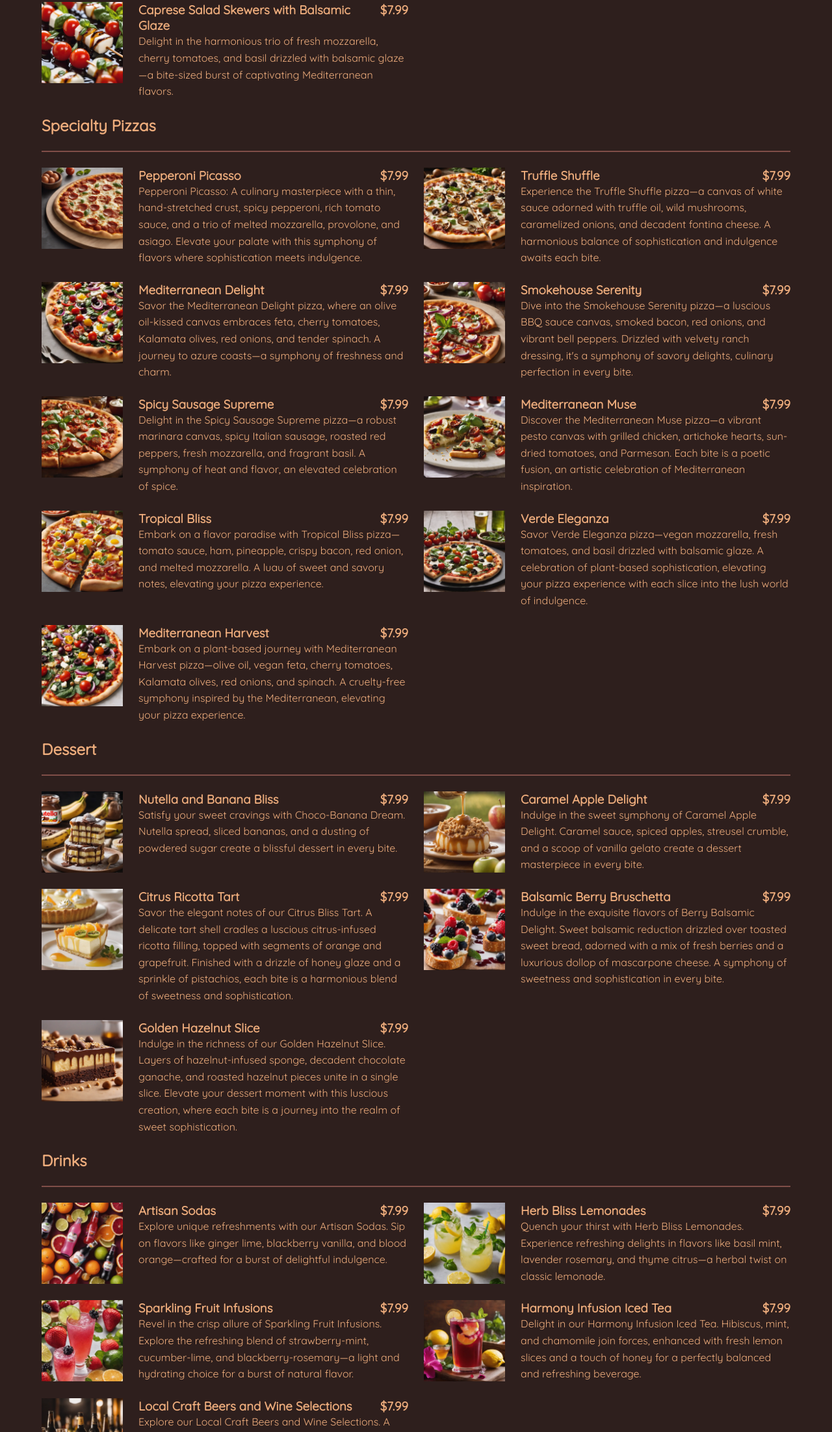
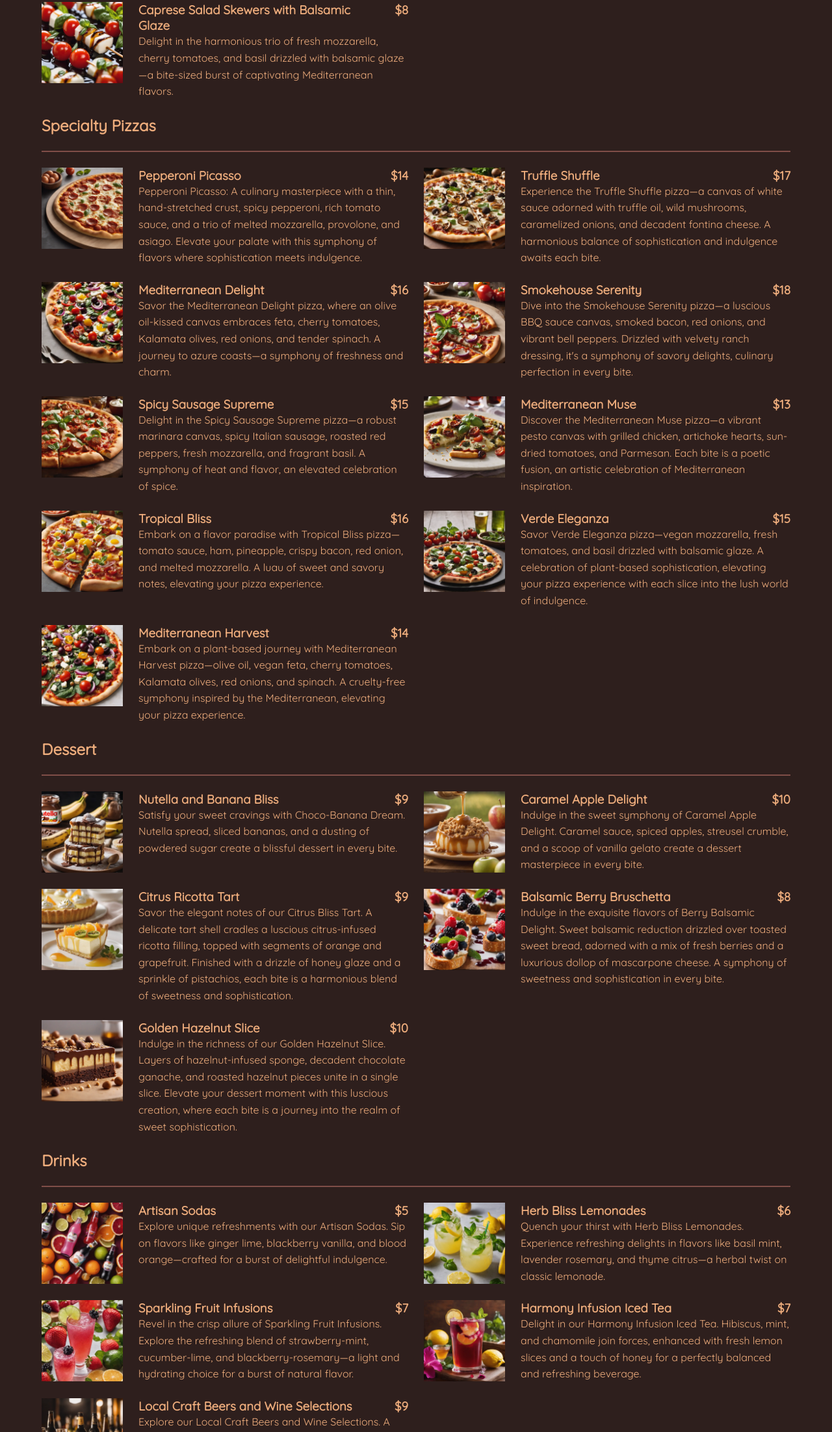
Before and after one commit to k-spinks/artisans-slice, a plain HTML site: page index.html in a window 1280 px wide. Shown: the part 1254-3458 px from the top of the page at 65% size. Drawn offline with Linux system fonts and the light colour scheme.

Commit message:
Updated pirces
Updated the prices for items within the menu section

```diff
--- a/index.html
+++ b/index.html
@@ -91,7 +91,7 @@
           <div class="menu-item-text">
             <h3 class="menu-item-heading">
               <span class="menu-item-name">Truffle Parmesan Fries</span>
-              <span class="menu-item-price">$10</span>
+              <span class="menu-item-price">$8</span>
             </h3>
             <p class="menu-item-description">Elevate appetites with Truffle Parmesan Fries—crispy hand-cut fries seasoned with truffle oil, grated Parmesan, and a sprinkle of parsley. A tantalizing blend of earthy richness and savory indulgence.</p>
           </div>
@@ -113,7 +113,7 @@
           <div class="menu-item-text">
             <h3 class="menu-item-heading">
               <span class="menu-item-name">Mozzarella Sticks with Sun-Dried Tomato Pesto</span>
-              <span class="menu-item-price">$7.99</span>
+              <span class="menu-item-price">$7</span>
             </h3>
             <p class="menu-item-description">Savor a sophisticated twist on a classic favorite: Crispy mozzarella sticks paired with tangy sun-dried tomato pesto, a delightful indulgence in every bite.</p>
           </div>
@@ -124,7 +124,7 @@
           <div class="menu-item-text">
             <h3 class="menu-item-heading">
               <span class="menu-item-name">Roasted Garlic and Herb Focaccia Bread</span>
-              <span class="menu-item-price">$7.99</span>
+              <span class="menu-item-price">$6</span>
             </h3>
             <p class="menu-item-description">Indulge in the rich infusion of roasted garlic and herbs in our Focaccia Bread—an aromatic delight that captivates and satisfies your taste buds.</p>
           </div>
@@ -135,7 +135,7 @@
           <div class="menu-item-text">
             <h3 class="menu-item-heading">
               <span class="menu-item-name">Caprese Salad Skewers with Balsamic Glaze</span>
-              <span class="menu-item-price">$7.99</span>
+              <span class="menu-item-price">$8</span>
             </h3>
             <p class="menu-item-description">Delight in the harmonious trio of fresh mozzarella, cherry tomatoes, and basil drizzled with balsamic glaze—a bite-sized burst of captivating Mediterranean flavors.</p>
           </div>
@@ -153,7 +153,7 @@
           <div class="menu-item-text">
             <h3 class="menu-item-heading">
               <span class="menu-item-name">Pepperoni Picasso</span>
-              <span class="menu-item-price">$7.99</span>
+              <span class="menu-item-price">$14</span>
             </h3>
             <p class="menu-item-description">
               Pepperoni Picasso: A culinary masterpiece with a thin, hand-stretched crust, spicy pepperoni, rich tomato sauce, and a trio of melted mozzarella, provolone, and asiago. Elevate your palate with this symphony of flavors where sophistication meets indulgence.</p>
@@ -165,7 +165,7 @@
           <div class="menu-item-text">
             <h3 class="menu-item-heading">
               <span class="menu-item-name">Truffle Shuffle</span>
-              <span class="menu-item-price">$7.99</span>
+              <span class="menu-item-price">$17</span>
             </h3>
             <p class="menu-item-description">Experience the Truffle Shuffle pizza—a canvas of white sauce adorned with truffle oil, wild mushrooms, caramelized onions, and decadent fontina cheese. A harmonious balance of sophistication and indulgence awaits each bite.
             </p>
@@ -177,7 +177,7 @@
           <div class="menu-item-text">
             <h3 class="menu-item-heading">
               <span class="menu-item-name">Mediterranean Delight</span>
-              <span class="menu-item-price">$7.99</span>
+              <span class="menu-item-price">$16</span>
             </h3>
             <p class="menu-item-description">Savor the Mediterranean Delight pizza, where an olive oil-kissed canvas embraces feta, cherry tomatoes, Kalamata olives, red onions, and tender spinach. A journey to azure coasts—a symphony of freshness and charm.</p>
           </div>
@@ -188,7 +188,7 @@
           <div class="menu-item-text">
             <h3 class="menu-item-heading">
               <span class="menu-item-name">Smokehouse Serenity</span>
-              <span class="menu-item-price">$7.99</span>
+              <span class="menu-item-price">$18</span>
             </h3>
             <p class="menu-item-description">Dive into the Smokehouse Serenity pizza—a luscious BBQ sauce canvas, smoked bacon, red onions, and vibrant bell peppers. Drizzled with velvety ranch dressing, it's a symphony of savory delights, culinary perfection in every bite.</p>
           </div>
@@ -199,7 +199,7 @@
           <div class="menu-item-text">
             <h3 class="menu-item-heading">
               <span class="menu-item-name">Spicy Sausage Supreme</span>
-              <span class="menu-item-price">$7.99</span>
+              <span class="menu-item-price">$15</span>
             </h3>
             <p class="menu-item-description">
               Delight in the Spicy Sausage Supreme pizza—a robust marinara canvas, spicy Italian sausage, roasted red peppers, fresh mozzarella, and fragrant basil. A symphony of heat and flavor, an elevated celebration of spice.</p>
@@ -211,7 +211,7 @@
           <div class="menu-item-text">
             <h3 class="menu-item-heading">
               <span class="menu-item-name">Mediterranean Muse</span>
-              <span class="menu-item-price">$7.99</span>
+              <span class="menu-item-price">$13</span>
             </h3>
             <p class="menu-item-description">
               Discover the Mediterranean Muse pizza—a vibrant pesto canvas with grilled chicken, artichoke hearts, sun-dried tomatoes, and Parmesan. Each bite is a poetic fusion, an artistic celebration of Mediterranean inspiration.</p>
@@ -223,7 +223,7 @@
           <div class="menu-item-text">
             <h3 class="menu-item-heading">
               <span class="menu-item-name">Tropical Bliss</span>
-              <span class="menu-item-price">$7.99</span>
+              <span class="menu-item-price">$16</span>
             </h3>
             <p class="menu-item-description">Embark on a flavor paradise with Tropical Bliss pizza—tomato sauce, ham, pineapple, crispy bacon, red onion, and melted mozzarella. A luau of sweet and savory notes, elevating your pizza experience.</p>
           </div>
@@ -234,7 +234,7 @@
           <div class="menu-item-text">
             <h3 class="menu-item-heading">
               <span class="menu-item-name">Verde Eleganza</span>
-              <span class="menu-item-price">$7.99</span>
+              <span class="menu-item-price">$15</span>
             </h3>
             <p class="menu-item-description">Savor Verde Eleganza pizza—vegan mozzarella, fresh tomatoes, and basil drizzled with balsamic glaze. A celebration of plant-based sophistication, elevating your pizza experience with each slice into the lush world of indulgence.</p>
           </div>
@@ -245,7 +245,7 @@
           <div class="menu-item-text">
             <h3 class="menu-item-heading">
               <span class="menu-item-name">Mediterranean Harvest</span>
-              <span class="menu-item-price">$7.99</span>
+              <span class="menu-item-price">$14</span>
             </h3>
             <p class="menu-item-description">Embark on a plant-based journey with Mediterranean Harvest pizza—olive oil, vegan feta, cherry tomatoes, Kalamata olives, red onions, and spinach. A cruelty-free symphony inspired by the Mediterranean, elevating your pizza experience.</p>
           </div>
@@ -262,7 +262,7 @@
           <div class="menu-item-text">
             <h3 class="menu-item-heading">
               <span class="menu-item-name">Nutella and Banana Bliss</span>
-              <span class="menu-item-price">$7.99</span>
+              <span class="menu-item-price">$9</span>
             </h3>
             <p class="menu-item-description">Satisfy your sweet cravings with Choco-Banana Dream. Nutella spread, sliced bananas, and a dusting of powdered sugar create a blissful dessert in every bite.</p>
           </div>
@@ -274,7 +274,7 @@
         <div class="menu-item-text">
           <h3 class="menu-item-heading">
             <span class="menu-item-name">Caramel Apple Delight</span>
-            <span class="menu-item-price">$7.99</span>
+            <span class="menu-item-price">$10</span>
           </h3>
           <p class="menu-item-description">Indulge in the sweet symphony of Caramel Apple Delight. Caramel sauce, spiced apples, streusel crumble, and a scoop of vanilla gelato create a dessert masterpiece in every bite.</p>
         </div>
@@ -285,7 +285,7 @@
         <div class="menu-item-text">
           <h3 class="menu-item-heading">
             <span class="menu-item-name">Citrus Ricotta Tart</span>
-            <span class="menu-item-price">$7.99</span>
+            <span class="menu-item-price">$9</span>
           </h3>
           <p class="menu-item-description">Savor the elegant notes of our Citrus Bliss Tart. A delicate tart shell cradles a luscious citrus-infused ricotta filling, topped with segments of orange and grapefruit. Finished with a drizzle of honey glaze and a sprinkle of pistachios, each bite is a harmonious blend of sweetness and sophistication.</p>
         </div>
@@ -296,7 +296,7 @@
         <div class="menu-item-text">
           <h3 class="menu-item-heading">
             <span class="menu-item-name">Balsamic Berry Bruschetta</span>
-            <span class="menu-item-price">$7.99</span>
+            <span class="menu-item-price">$8</span>
           </h3>
           <p class="menu-item-description">Indulge in the exquisite flavors of Berry Balsamic Delight. Sweet balsamic reduction drizzled over toasted sweet bread, adorned with a mix of fresh berries and a luxurious dollop of mascarpone cheese. A symphony of sweetness and sophistication in every bite.</p>
         </div>
@@ -307,7 +307,7 @@
         <div class="menu-item-text">
           <h3 class="menu-item-heading">
             <span class="menu-item-name">Golden Hazelnut Slice</span>
-            <span class="menu-item-price">$7.99</span>
+            <span class="menu-item-price">$10</span>
           </h3>
           <p class="menu-item-description">Indulge in the richness of our Golden Hazelnut Slice. Layers of hazelnut-infused sponge, decadent chocolate ganache, and roasted hazelnut pieces unite in a single slice. Elevate your dessert moment with this luscious creation, where each bite is a journey into the realm of sweet sophistication.</p>
         </div>
@@ -324,7 +324,7 @@
           <div class="menu-item-text">
             <h3 class="menu-item-heading">
               <span class="menu-item-name">Artisan Sodas</span>
-              <span class="menu-item-price">$7.99</span>
+              <span class="menu-item-price">$5</span>
             </h3>
             <p class="menu-item-description">Explore unique refreshments with our Artisan Sodas. Sip on flavors like ginger lime, blackberry vanilla, and blood orange—crafted for a burst of delightful indulgence.</p>
           </div>
@@ -335,7 +335,7 @@
           <div class="menu-item-text">
             <h3 class="menu-item-heading">
               <span class="menu-item-name">Herb Bliss Lemonades</span>
-              <span class="menu-item-price">$7.99</span>
+              <span class="menu-item-price">$6</span>
             </h3>
             <p class="menu-item-description">Quench your thirst with Herb Bliss Lemonades. Experience refreshing delights in flavors like basil mint, lavender rosemary, and thyme citrus—a herbal twist on classic lemonade.</p>
           </div>
@@ -346,7 +346,7 @@
           <div class="menu-item-text">
             <h3 class="menu-item-heading">
               <span class="menu-item-name">Sparkling Fruit Infusions</span>
-              <span class="menu-item-price">$7.99</span>
+              <span class="menu-item-price">$7</span>
             </h3>
             <p class="menu-item-description">Revel in the crisp allure of Sparkling Fruit Infusions. Explore the refreshing blend of strawberry-mint, cucumber-lime, and blackberry-rosemary—a light and hydrating choice for a burst of natural flavor.</p>
           </div>
@@ -357,7 +357,7 @@
           <div class="menu-item-text">
             <h3 class="menu-item-heading">
               <span class="menu-item-name">Harmony Infusion Iced Tea</span>
-              <span class="menu-item-price">$7.99</span>
+              <span class="menu-item-price">$7</span>
             </h3>
             <p class="menu-item-description">Delight in our Harmony Infusion Iced Tea. Hibiscus, mint, and chamomile join forces, enhanced with fresh lemon slices and a touch of honey for a perfectly balanced and refreshing beverage.</p>
           </div>
@@ -368,7 +368,7 @@
           <div class="menu-item-text">
             <h3 class="menu-item-heading">
               <span class="menu-item-name">Local Craft Beers and Wine Selections</span>
-              <span class="menu-item-price">$7.99</span>
+              <span class="menu-item-price">$9</span>
             </h3>
             <p class="menu-item-description">Explore our Local Craft Beers and Wine Selections. A curated experience featuring the finest regional brews and wines, each sip a celebration of local flavor.</p>
           </div>
```
